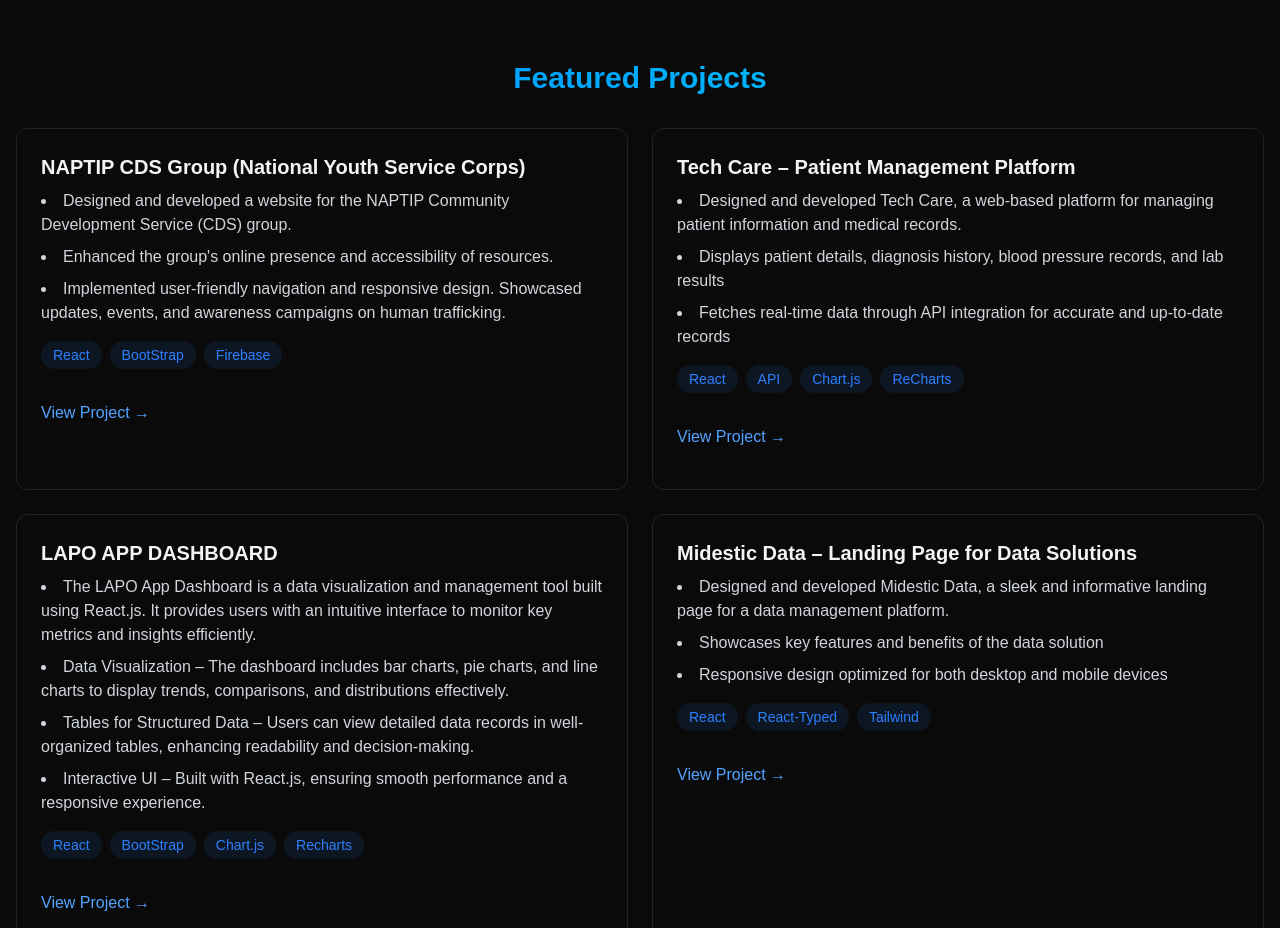
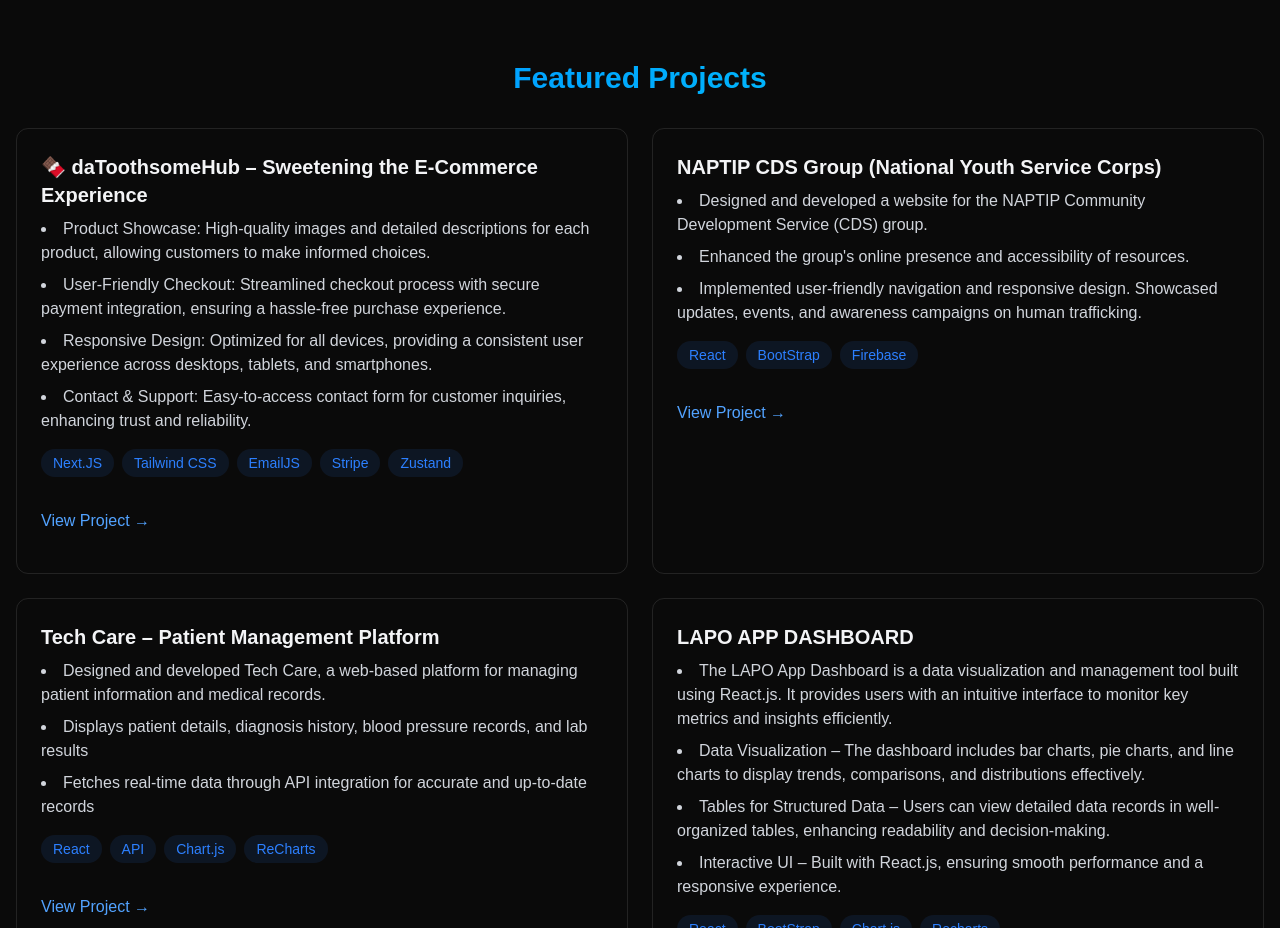
Before and after one commit to midestic/portfolio, a React (Vite) app: page / in a window 1280 px wide. Shown: the part 1620-2548 px from the top of the page. Built offline with nearby package versions, Linux system fonts and the light colour scheme.

Commit message:
added datoothsome

```diff
--- a/src/components/Navbar.jsx
+++ b/src/components/Navbar.jsx
@@ -8,7 +8,7 @@
 
   return (
     <nav className="fixed top-0 w-full z-40 bg-[rgba(10,10,10,0.8)] backdrop-blur-lg border-b border-white/10 shadow-lg max-w-[1366px] mx-auto px-4">
-      <div className="max-w-[1366px] mx-auto px-4">
+      <div className="max-w-[1920px] mx-auto px-4">
         <div className="flex justify-between items-center h-16">
           <img
             src={myImg}
--- a/src/components/sections/Projects.jsx
+++ b/src/components/sections/Projects.jsx
@@ -13,6 +13,69 @@
             Featured Projects
           </h2>
           <div className="grid grid-cols-1 md:grid-cols-2 gap-6">
+            <div className="p-6 rounded-xl border border-white/10 hover:-translate-y-1 hover:border-blue-500/30 hover:shadow-[0_2px_8px_rgba(59,130,246,0.2)] transition">
+              <h3 className="text-xl font-bold mb-2">
+                {" "}
+                🍫 daToothsomeHub – Sweetening the E-Commerce Experience
+              </h3>
+              <p className="text-gray-400 mb-4">
+                <ul className="list-disc list-inside text-gray-300 space-y-2">
+                  <li>
+                    Product Showcase: High-quality images and detailed
+                    descriptions for each product, allowing customers to make
+                    informed choices.
+                  </li>
+
+                  <li>
+                    User-Friendly Checkout: Streamlined checkout process with
+                    secure payment integration, ensuring a hassle-free purchase
+                    experience.
+                  </li>
+
+                  <li>
+                    {" "}
+                    Responsive Design: Optimized for all devices, providing a
+                    consistent user experience across desktops, tablets, and
+                    smartphones.
+                  </li>
+
+                  <li>
+                    {" "}
+                    Contact & Support: Easy-to-access contact form for customer
+                    inquiries, enhancing trust and reliability.
+                  </li>
+                </ul>
+              </p>
+              <div className="flex flex-wrap gap-2 mb-4">
+                {[
+                  "Next.JS",
+                  "Tailwind CSS",
+                  "EmailJS",
+                  "Stripe",
+                  "Zustand",
+                ].map((tech, key) => (
+                  <span
+                    key={key}
+                    className="bg-blue-500/10 text-blue-500 py-1 px-3 rounded-full text-sm hover:bg-blue-500/20
+                                    hover:shadow-[0_2px_8px_rgba(59,130,246,0.1)] transition-all
+                    "
+                  >
+                    {tech}
+                  </span>
+                ))}
+              </div>
+
+              <div className="flex justify-between items-center">
+                <a
+                  href="https://datoothsomehub.vercel.app/"
+                  target="_blank"
+                  className="text-blue-400 hover:text-blue-300 transition-colors my-4"
+                >
+                  View Project →
+                </a>
+              </div>
+            </div>
+
             <div className="p-6 rounded-xl border border-white/10 hover:-translate-y-1 hover:border-blue-500/30 hover:shadow-[0_2px_8px_rgba(59,130,246,0.2)] transition">
               <h3 className="text-xl font-bold mb-2">
                 {" "}
--- a/src/index.css
+++ b/src/index.css
@@ -7,7 +7,7 @@
   font-family: "Space Grotesk", sans-serif;
   background: #0a0a0a;
   color: #f3f4f6;
-  max-width: 1366px;
+  max-width: 1920px;
   margin-left: auto;
   margin-right: auto;
 }
```
